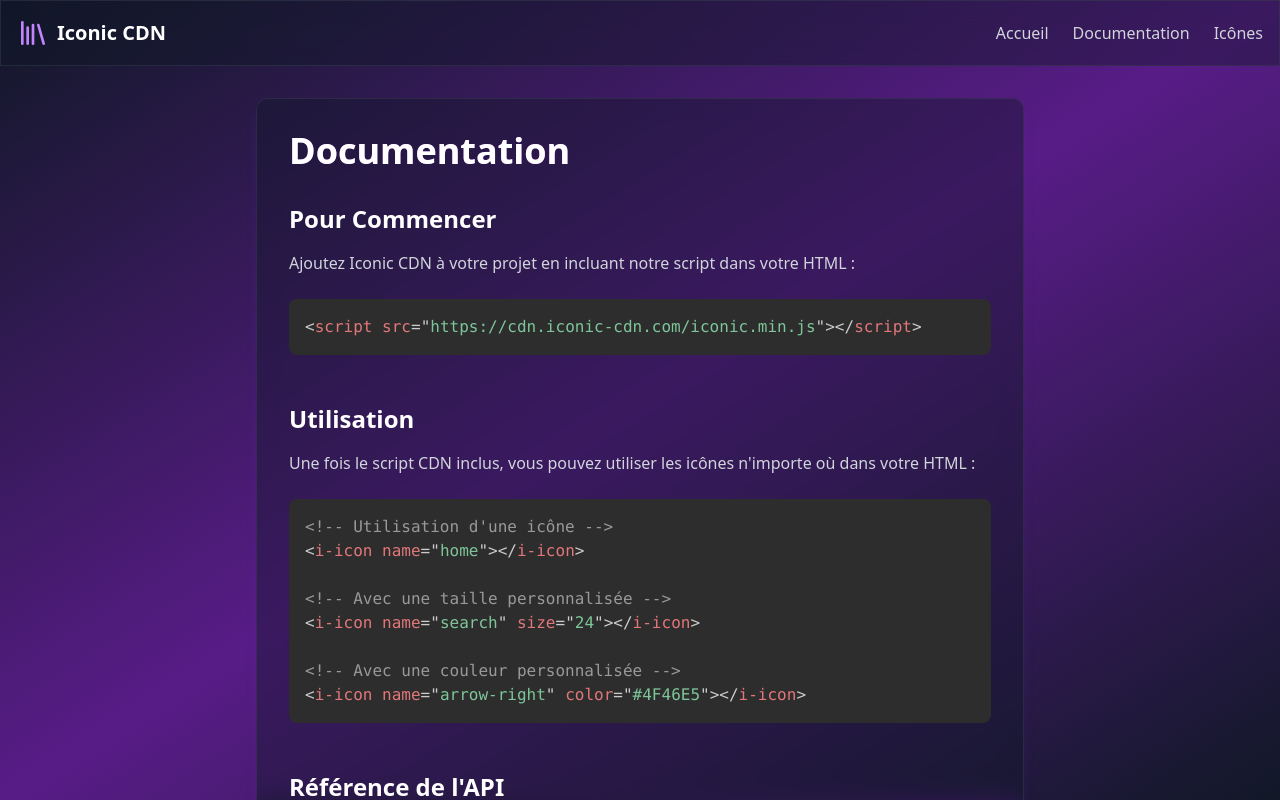
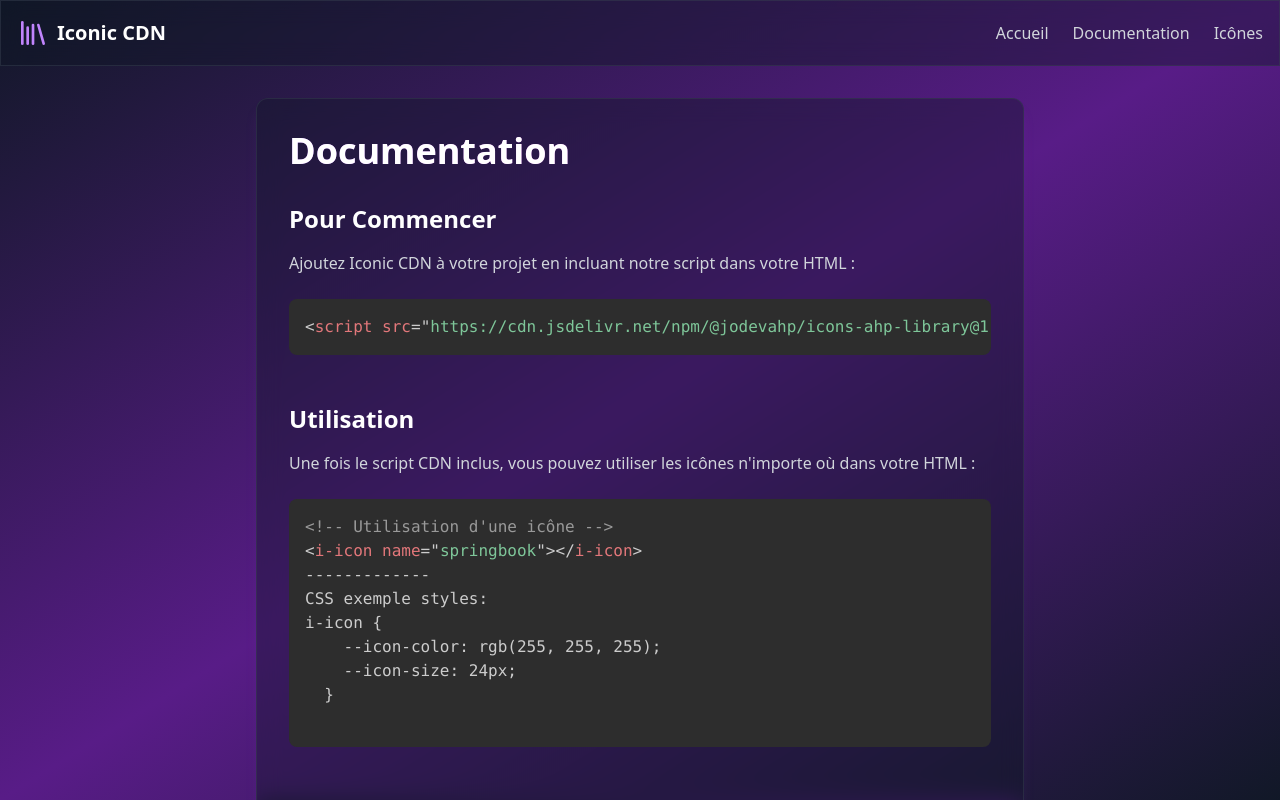
Before and after one commit to DjoAHP/CDN-Icons-2025_diy, a React (Vite) app: page /docs in a window 1280 px wide. Shown: the top 800 px of the page. Built offline with nearby package versions, Linux system fonts and the light colour scheme.

Commit message:
Update documentation

```diff
--- a/package.json
+++ b/package.json
@@ -1,6 +1,6 @@
 {
   "name": "@jodevahp/icons-ahp-library",
-  "version": "1.0.1",
+  "version": "1.0.2",
   "type": "module",
   "private": false,
   "description": "Une bibliothèque d'icônes SVG moderne et optimisée pour le web",
--- a/src/pages/Documentation.tsx
+++ b/src/pages/Documentation.tsx
@@ -3,15 +3,17 @@ import { Prism as SyntaxHighlighter } from 'react-syntax-highlighter';
 import { tomorrow } from 'react-syntax-highlighter/dist/esm/styles/prism';
 
 export const Documentation: React.FC = () => {
-  const cdnExample = `<script src="https://cdn.iconic-cdn.com/iconic.min.js"></script>`;
+  const cdnExample = `<script src="https://cdn.jsdelivr.net/npm/@jodevahp/icons-ahp-library@1.0.2/dist/iconic.js" type="module"></script>`;
   const usageExample = `<!-- Utilisation d'une icône -->
-<i-icon name="home"></i-icon>
+<i-icon name="springbook"></i-icon>
+-------------
+CSS exemple styles:
+i-icon {
+    --icon-color: rgb(255, 255, 255);
+    --icon-size: 24px;
+  }
+    `;
 
-<!-- Avec une taille personnalisée -->
-<i-icon name="search" size="24"></i-icon>
-
-<!-- Avec une couleur personnalisée -->
-<i-icon name="arrow-right" color="#4F46E5"></i-icon>`;
 
   return (
     <div className="container mx-auto px-4 py-8">
```
Also changed, not shown: 1 other file (tests, documents, lock files or other folders).
